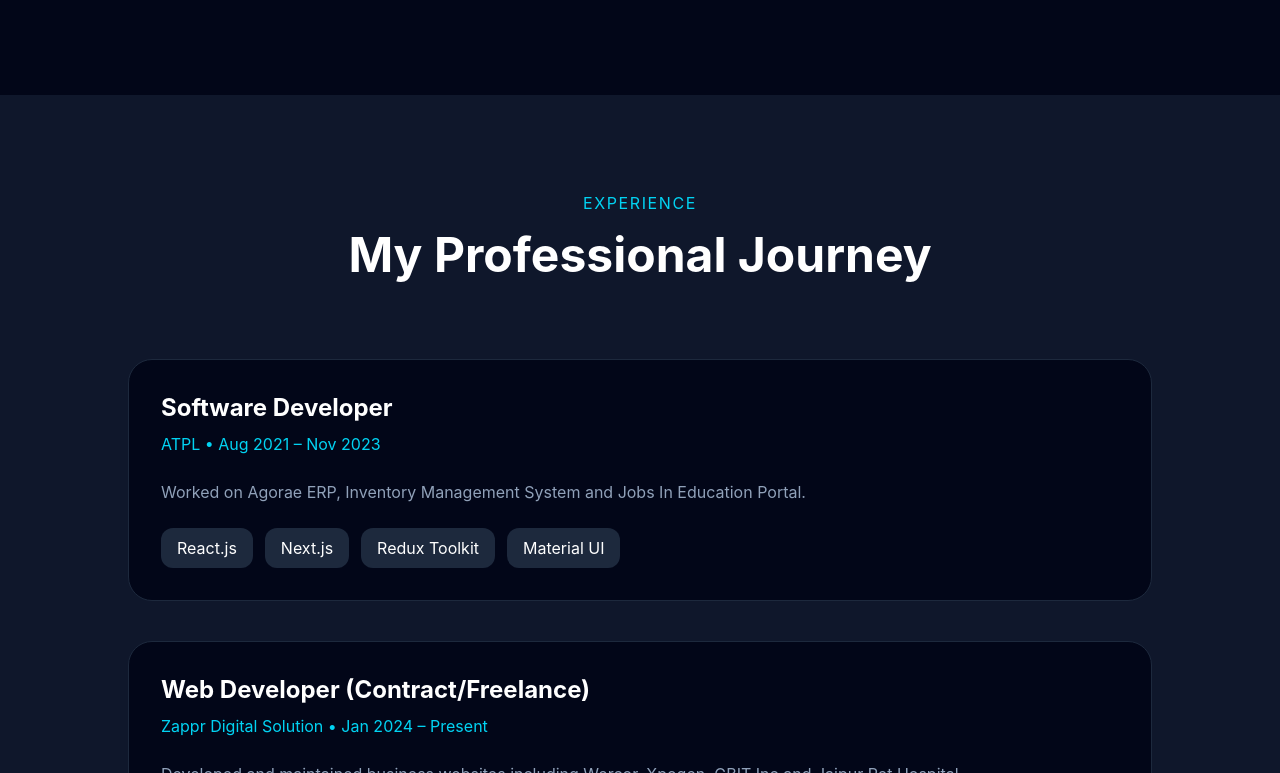
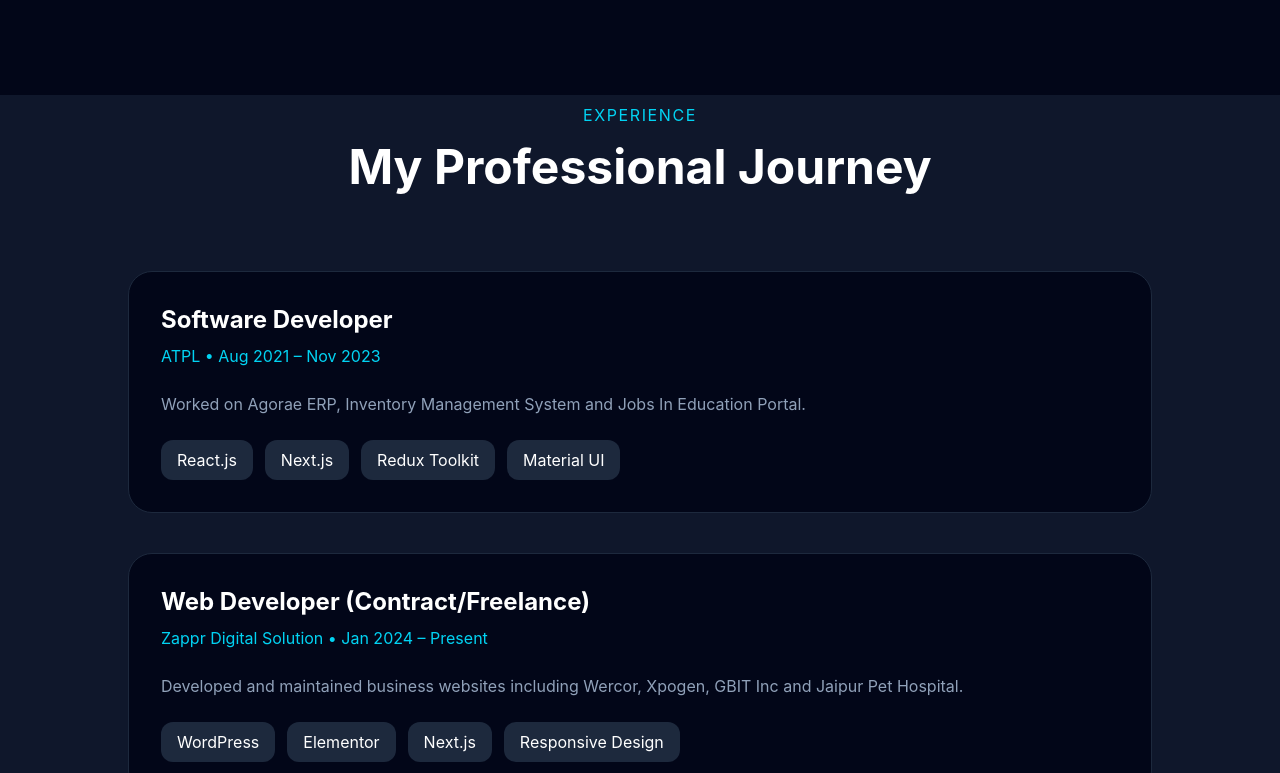
Before and after one commit to mounaspriya/portfolio, a React app: page / in a window 1280 px wide. Shown: the part 2227-3000 px from the top of the page. Built offline with nearby package versions, Linux system fonts and the light colour scheme; the HTML template or start-up script is replaced by a standard one.

Commit message:
Update2 portfolio

```diff
--- a/src/components/Experience.jsx
+++ b/src/components/Experience.jsx
@@ -2,7 +2,7 @@
   return (
     <section
       id="experience"
-      className="bg-slate-900 text-white py-24 px-6"
+      className="bg-slate-900 text-white py-2 px-6"
     >
       <div className="max-w-5xl mx-auto">
 
@@ -85,23 +85,6 @@
             </div>
           </div>
 
-          <div >
-            {/* <h3 className="text-2xl font-bold">
-              Career Pause
-            </h3> */}
-
-            {/* <p className="text-cyan-400 mt-2">
-              Dec 2025 – Present
-            </p> */}
-
-            {/* <p className="text-slate-400 mt-5 leading-8">
-              Took a planned career break to focus on
-              motherhood and family responsibilities.
-              Continued learning modern frontend technologies
-              and currently seeking a full-time Frontend
-              Developer opportunity.
-            </p> */}
-          </div>
 
         </div>
 
```
